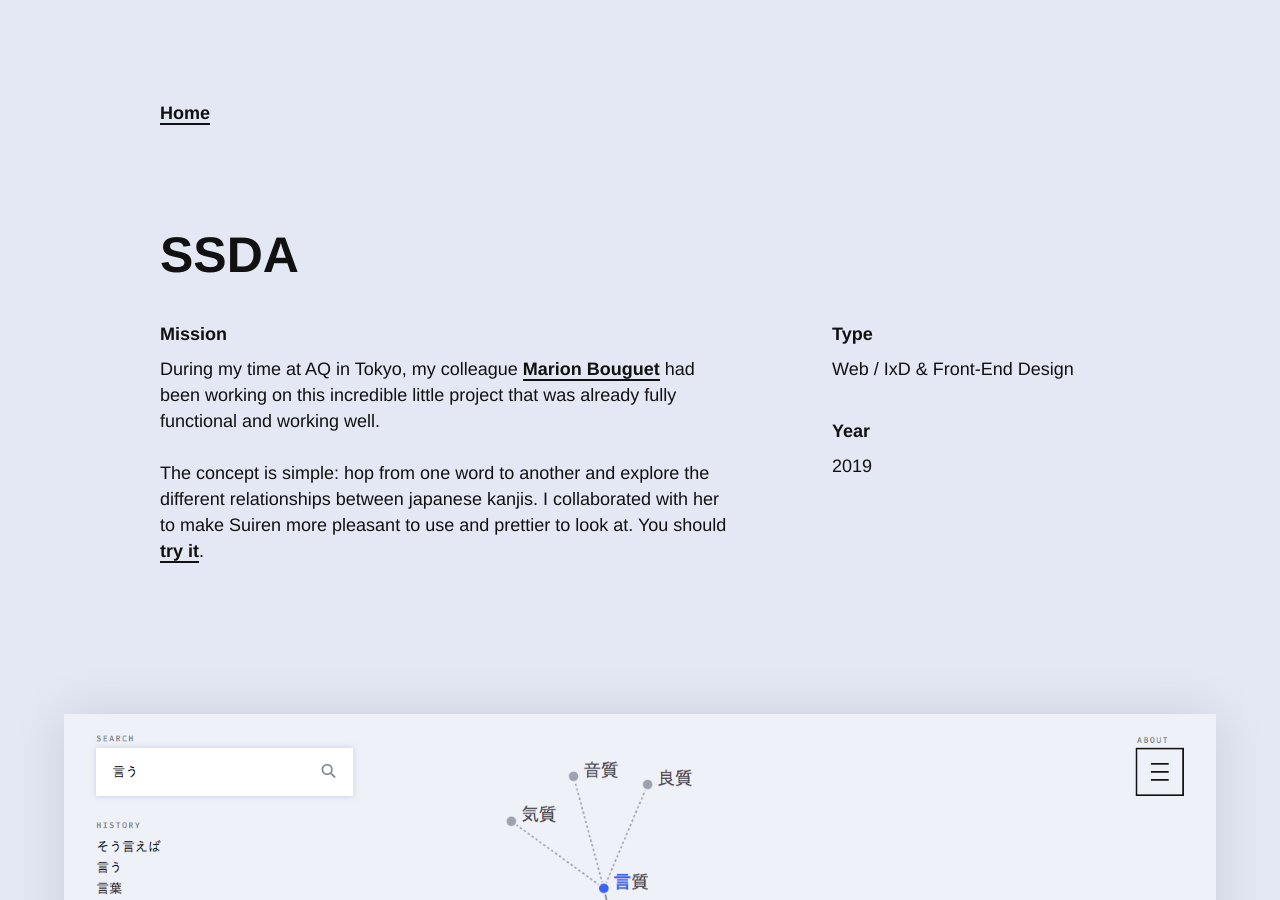
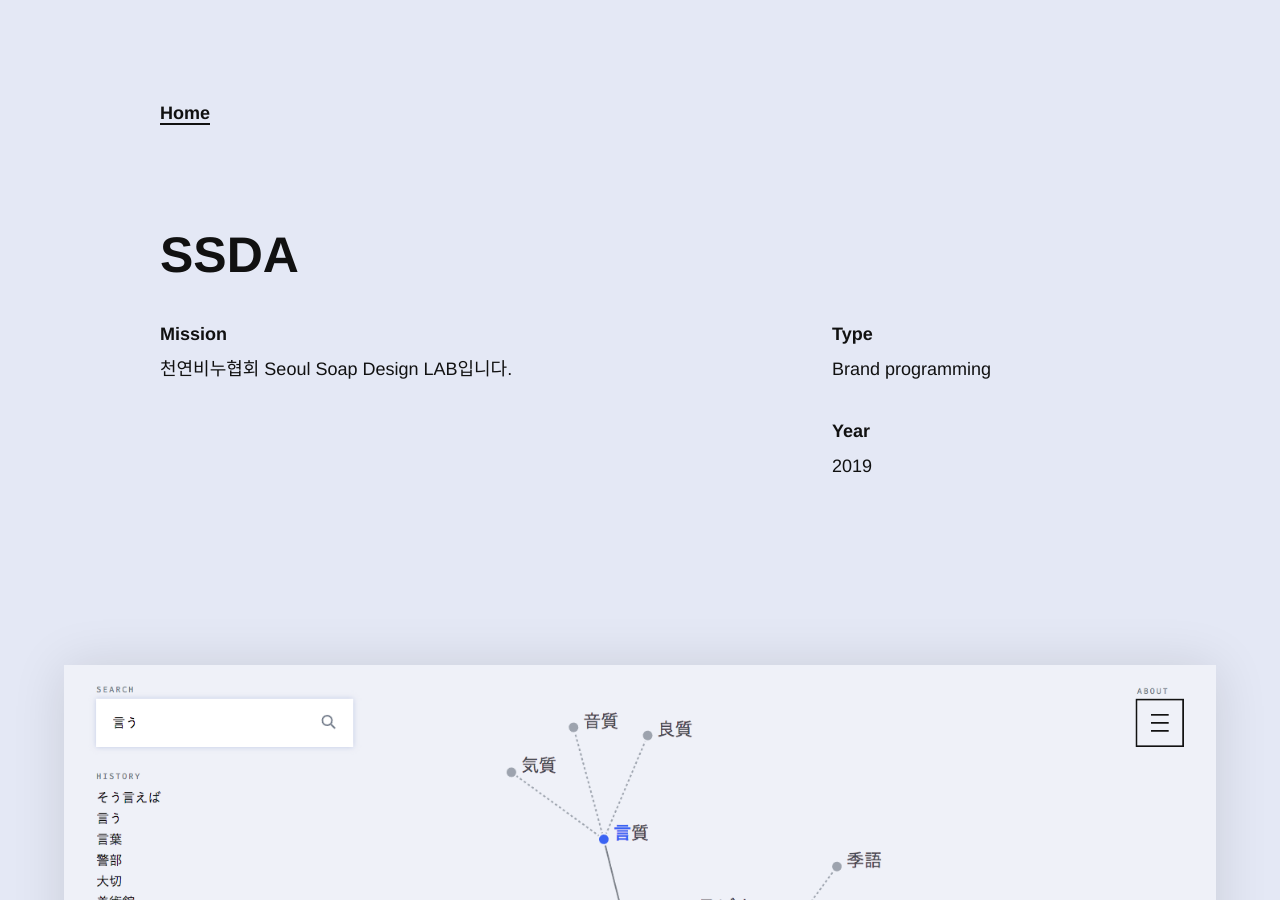
Before and after one commit to se-daan/daan.github.io, a Jekyll site: the page built from _work/suiren.md, in a window 1280 px wide and 900 px high. Built offline with Jekyll 4.4.1, drawn with Linux system fonts in a browser that asks for light colours.

Commit message:
Update suiren.md

```diff
--- a/_work/suiren.md
+++ b/_work/suiren.md
@@ -2,12 +2,12 @@
 title:            "SSDA"
 date:             2019-04-19 00:00:00
 year:             2019
-class:            suiren
+class:            SSDA
 cover:            "/img/work/suiren/suiren-cover.svg"
 color:            "#E4E8F5"
 hyperlink:        https://www.suiren.io/
-type:             "Web / IxD & Front-End Design"
-runin:            "During my time at AQ in Tokyo, my colleague <a class='hint' href='https://twitter.com/oiorain'>Marion Bouguet</a> had been working on this incredible little project that was already fully functional and working well.<br/><br/>The concept is simple: hop from one word to another and explore the different relationships between japanese kanjis. I collaborated with her to make Suiren more pleasant to use and prettier to look at. You should <a class='hint' href='http://suiren.io/words/%E8%A8%80%E5%8F%8A'>try it</a>."
+type:             "Brand programming"
+runin:            "천연비누협회 Seoul Soap Design LAB입니다. "
 description:      "Logo,Visual identity,Patent,Bookcover,Package design,Print design"
 layout:           post
 ---
```
